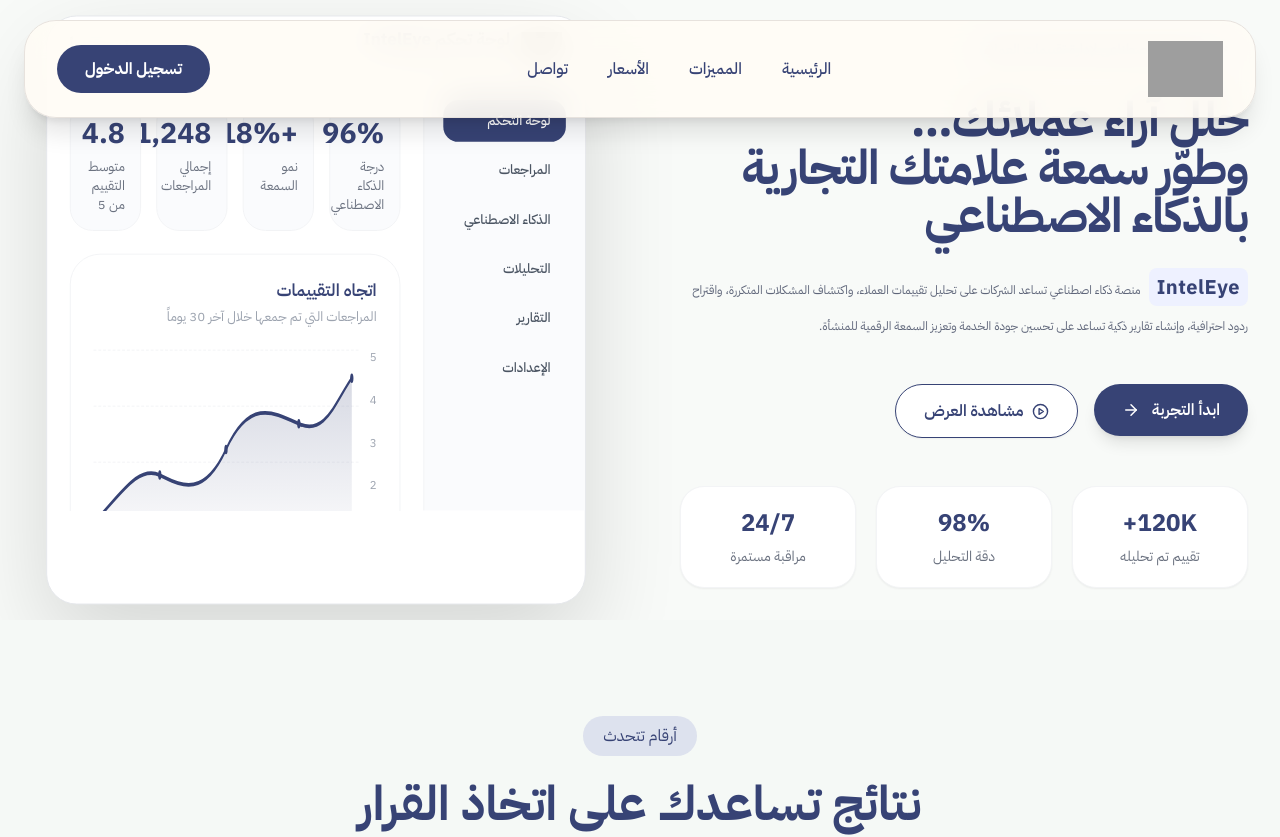
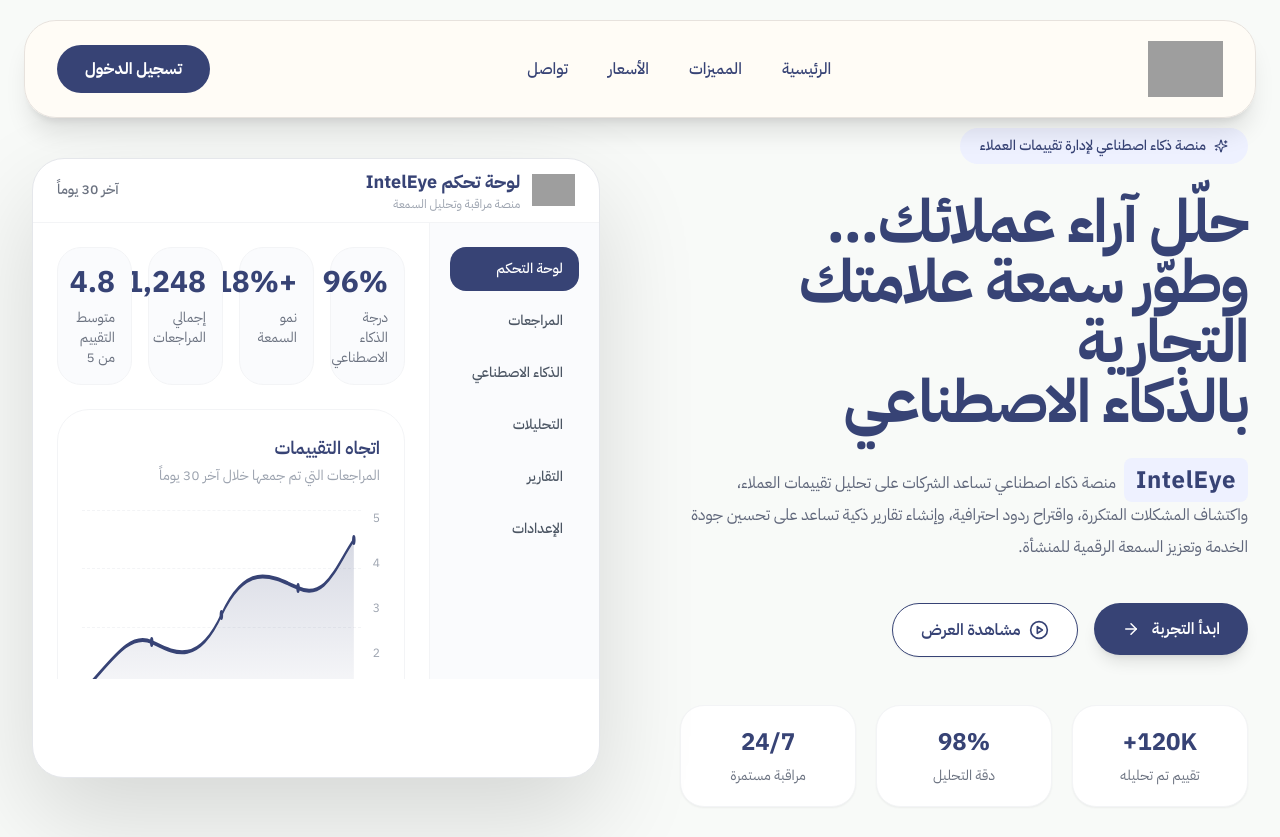
Before and after one commit to alaaalhrebi/inteleye, a Next.js app in the folder inteleye_project/: page / in a window 1280 px wide. Shown: the top 837 px of the page. Built offline with nearby package versions, Linux system fonts and the light colour scheme; grey boxes are pictures that could not be loaded.

Commit message:
Update HeroSection.tsx

```diff
--- a/inteleye_project/src/components/HeroSection.tsx
+++ b/inteleye_project/src/components/HeroSection.tsx
@@ -7,7 +7,7 @@
 
 export default function HeroSection() {
   return (
-    <section className="relative overflow-hidden bg-[#F8FAF8] pt-30 pb-18">
+    <section className="relative overflow-hidden bg-[#F8FAF8] pt-32 pb-20">
 
       {/* Background */}
 
@@ -34,7 +34,7 @@
 
           <div className="mb-7 inline-flex items-center gap-2 rounded-full bg-[#EEF1FF] px-5 py-2 text-sm font-medium text-[#374375]">
 
-            <Sparkles size={10} />
+            <Sparkles size={14} />
 
             منصة ذكاء اصطناعي لإدارة تقييمات العملاء
 
@@ -42,7 +42,8 @@
 
           {/* Title */}
 
-<h1 className="text-4xl font-bold leading-[1.4] tracking-tight text-primary xl:text-5xl">
+          <h1 className="text-5xl font-bold leading-[1.25] tracking-tight text-primary xl:text-6xl">
+
             حلّل آراء عملائك...
 
             <br />
@@ -59,10 +60,12 @@
 
           {/* Description */}
 
-          <p className="mt-8 text-[12px] leading-9 text-[#5F667A]">
+          <p className="mt-8 text-base leading-8 text-[#5F667A]">
 
-            <span className="rounded-lg bg-[#EEF1FF] px-2 py-1 text-xl font-extrabold tracking-wide text-[#374375]">
+            <span className="rounded-lg bg-[#EEF1FF] px-3 py-1 text-2xl font-extrabold tracking-wide text-[#374375]">
+
               IntelEye
+
             </span>
 
             <span className="mx-2">
@@ -88,7 +91,7 @@
 
               <div className="flex items-center gap-2">
 
-                <PlayCircle size={17} />
+                <PlayCircle size={20} />
 
                 مشاهدة العرض
 
@@ -130,7 +133,7 @@
           className="flex justify-center"
         >
 
-          <div className="origin-center scale-95">
+          <div className="w-[760px] origin-center">
 
             <DashboardPreview />
 
```
Lines whose indentation alone changed are shown as unchanged.
